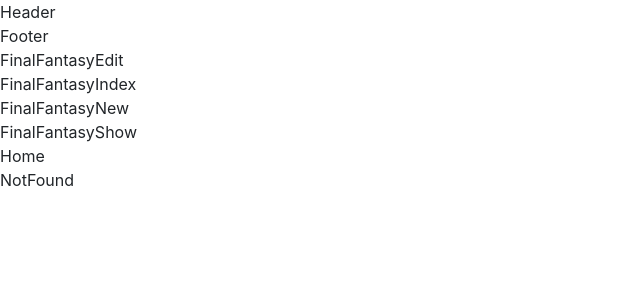
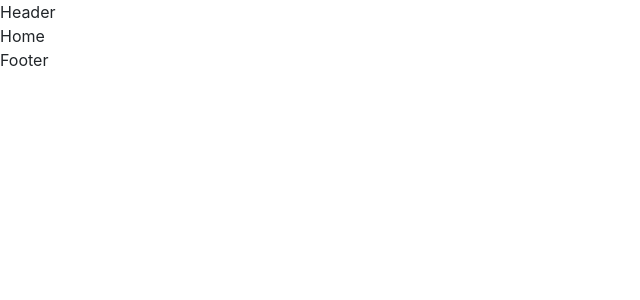
Before and after one commit to kellychan56/cat-tinder-frontend-bombay-babes, a React (Create React App) app: page / in a window 1280 px wide. Shown: the top 300 px of the page, without its empty margins (0-640 px from the left). Built offline with nearby package versions, Linux system fonts and the light colour scheme; the HTML template or start-up script is replaced by a standard one.

Commit message:
Added routes, made mockFinalFantasy characters array

```diff
--- a/src/App.js
+++ b/src/App.js
@@ -7,19 +7,22 @@
 import Home from './pages/Home';
 import NotFound from './pages/NotFound';
 import { Routes, Route } from "react-router-dom";
+import characters from './mockFinalFantasy';
 
 
 function App() {
   return (
   <>
    <Header />
-   <Footer />
-   <FinalFantasyEdit />
-   <FinalFantasyIndex />
-   <FinalFantasyNew />
-   <FinalFantasyShow />
-   <Home />
-   <NotFound />
+    <Routes>
+      <Route path="/" element={<Home />} />
+      <Route path="/finalfantasyindex" element={<FinalFantasyIndex />} />
+      <Route path="/finalfantasyshow" element={<FinalFantasyShow />} />
+      <Route path="/finalfantasynew" element={<FinalFantasyNew />} />
+      <Route path="/finalfantasyedit" element={<FinalFantasyEdit />} />
+      <Route path="/*" element={<NotFound />} />
+    </Routes>
+    <Footer />
    </>
    );
 }
--- /dev/null
+++ b/src/mockFinalFantasy.js
@@ -0,0 +1,32 @@
+const characters = [
+    {
+        id: 1,
+        name: "Cloud Strife",
+        age: 21,
+        interests: "Big Swords, Being edgy",
+        image: "https://finalfantasy7remake.wiki.fextralife.com/file/Final-Fantasy-7-Remake/cloud-strife-playable-character-ff7remake-wiki-guide-small.jpg"
+    },
+    {
+        id: 2,
+        name: "Tifa Lockhart",
+        age: 23,
+        interests: "Cloud, Punching things, Drinking",
+        image: "https://xfinalfantasy7remake.wiki.fextralife.com/file/Final-Fantasy-7-Remake/tifa-lockhart-playable-character-ff7remake-wiki-guide-small.jpg"
+    },
+    {
+        id: 3,
+        name: "Tidus",
+        age: 17,
+        interests: "Blitzball, Laughing, Food",
+        image: "https://i.pinimg.com/736x/1b/79/98/1b7998bc6229180ec55652373d379aaa.jpg"
+    },
+    {
+        id: 4,
+        name: "Vivi",
+        age: 9,
+        interests:"Black Magic, Bombay Babes, Tacos",
+        image: "https://encrypted-tbn0.gstatic.com/images?q=tbn:ANd9GcQsI9omnlcnzPV7Zm48qSjMv5XM2_a9UO8ZCA&usqp=CAU"
+    }
+]
+
+export default characters
```
